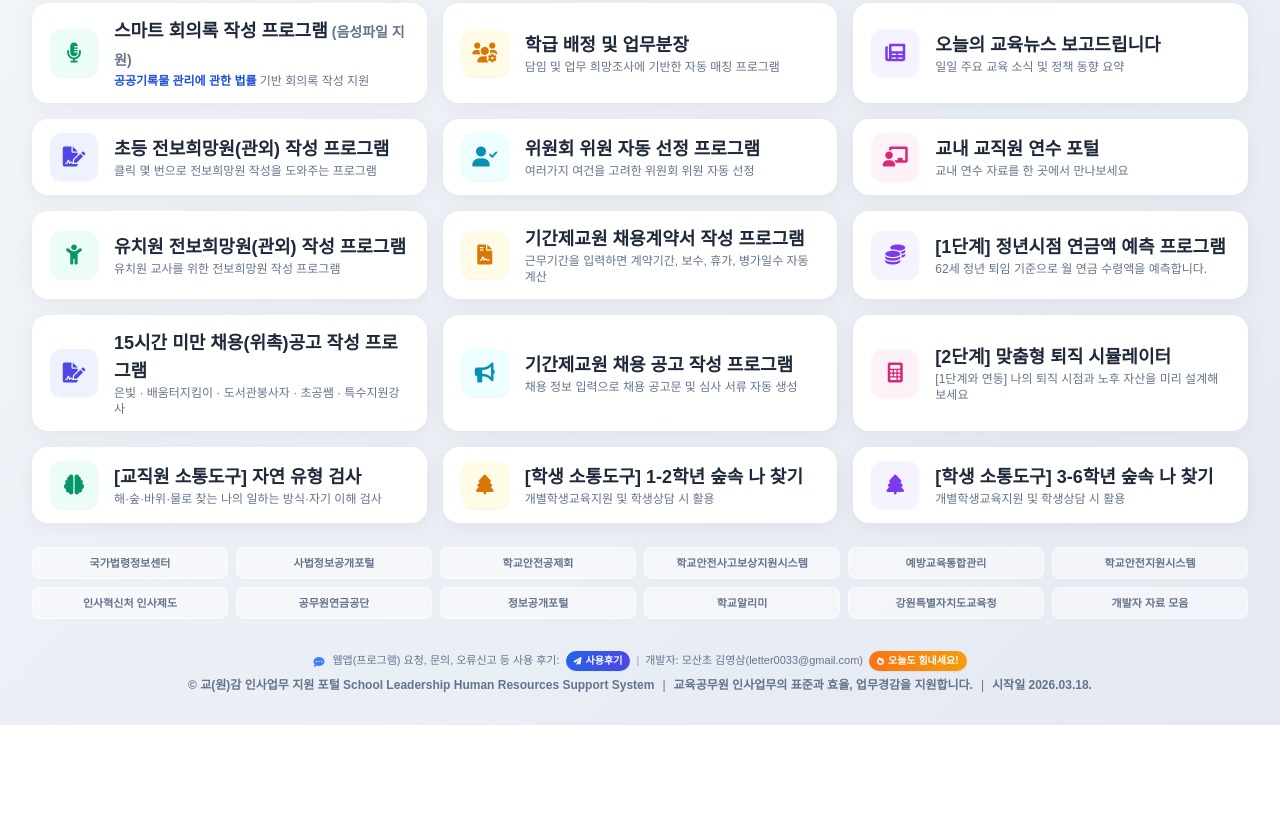
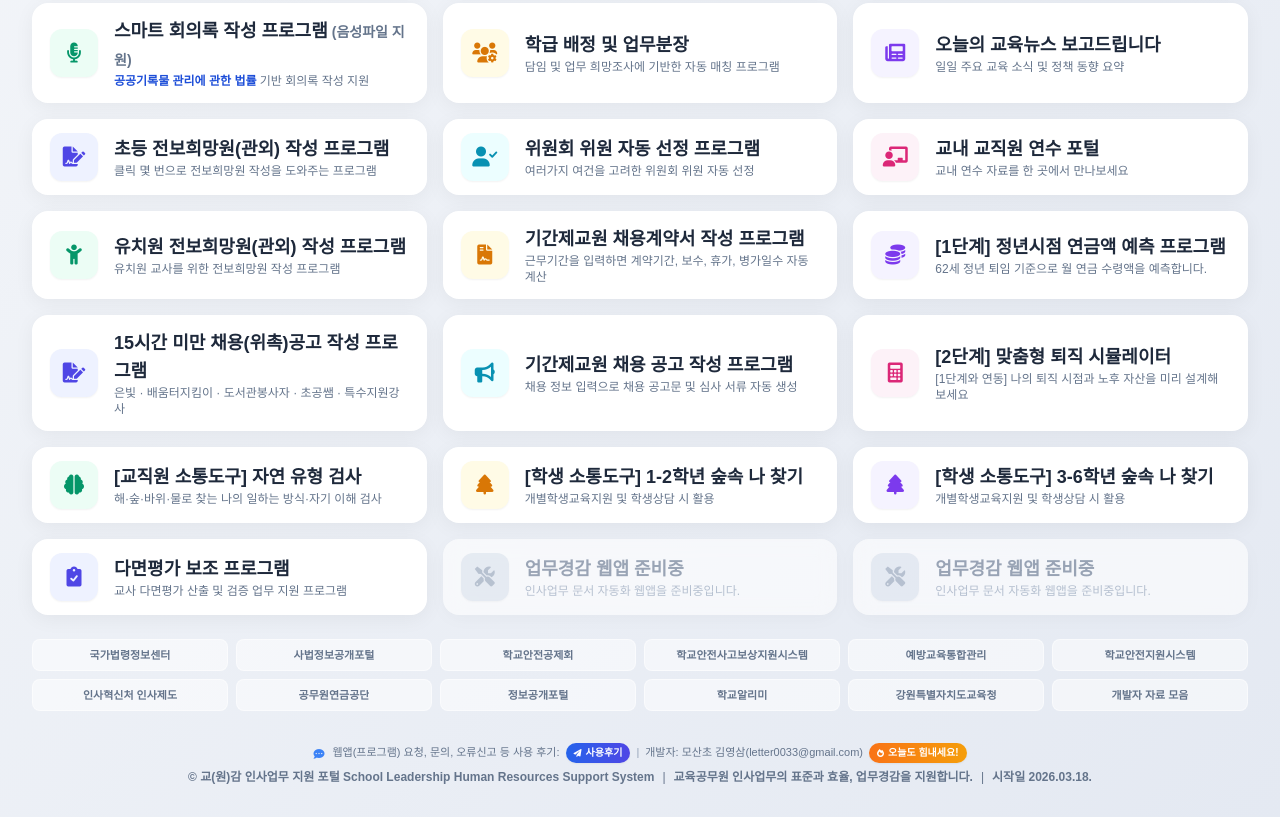
Before and after one commit to letter0033-star/potal, a plain HTML site: page index.html in a window 1280 px wide. Shown: the part 597-1414 px from the top of the page. Before the commit the page ends 1322 px from the top, so only its background shows below. Drawn offline with nearby package versions, Linux system fonts and the light colour scheme; no server answers; a web font is replaced by a local one.

Commit message:
Add files via upload

```diff
--- a/index.html
+++ b/index.html
@@ -488,6 +488,39 @@
                 <div class="flex flex-col text-left">
                     <span class="text-base md:text-lg font-extrabold text-slate-800">[학생 소통도구] 3-6학년 숲속 나 찾기</span>
                     <p class="text-slate-500 text-xs font-medium">개별학생교육지원 및 학생상담 시 활용</p>
+                </div>
+            </a>
+
+            <!-- 배지 25: 다면평가 보조 프로그램 -->
+            <a href="https://letter0033-star.github.io/evaluation/" target="_blank" class="badge-card white-card card-1 py-3 px-4 gap-4">
+                <div class="icon-box shadow-sm">
+                    <i class="fas fa-clipboard-check text-xl"></i>
+                </div>
+                <div class="flex flex-col text-left">
+                    <span class="text-base md:text-lg font-extrabold text-slate-800">다면평가 보조 프로그램</span>
+                    <p class="text-slate-500 text-xs font-medium">교사 다면평가 산출 및 검증 업무 지원 프로그램</p>
+                </div>
+            </a>
+
+            <!-- 배지 26: 업무경감 웹앱 준비중 -->
+            <a href="#" onclick="event.preventDefault(); alert('준비 중인 서비스입니다.');" class="badge-card white-card card-disabled py-3 px-4 gap-4">
+                <div class="icon-box shadow-sm">
+                    <i class="fas fa-tools text-xl"></i>
+                </div>
+                <div class="flex flex-col text-left">
+                    <span class="text-base md:text-lg font-extrabold text-slate-500">업무경감 웹앱 준비중</span>
+                    <p class="text-slate-400 text-xs font-medium">인사업무 문서 자동화 웹앱을 준비중입니다.</p>
+                </div>
+            </a>
+
+            <!-- 배지 27: 업무경감 웹앱 준비중 -->
+            <a href="#" onclick="event.preventDefault(); alert('준비 중인 서비스입니다.');" class="badge-card white-card card-disabled py-3 px-4 gap-4">
+                <div class="icon-box shadow-sm">
+                    <i class="fas fa-tools text-xl"></i>
+                </div>
+                <div class="flex flex-col text-left">
+                    <span class="text-base md:text-lg font-extrabold text-slate-500">업무경감 웹앱 준비중</span>
+                    <p class="text-slate-400 text-xs font-medium">인사업무 문서 자동화 웹앱을 준비중입니다.</p>
                 </div>
             </a>
         </main>
```
